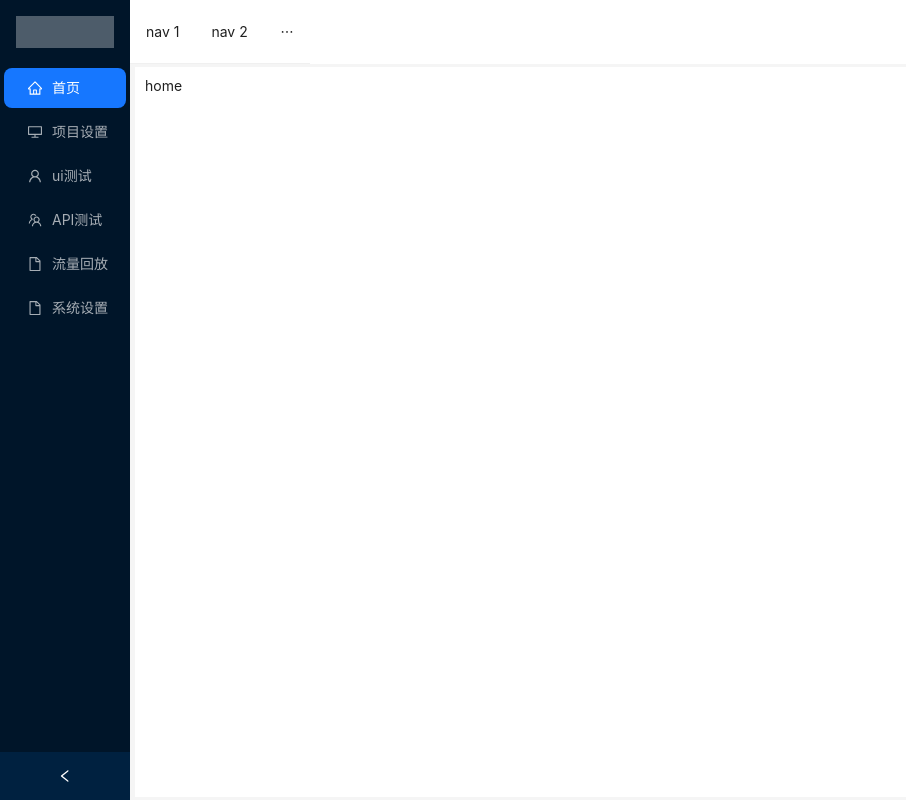
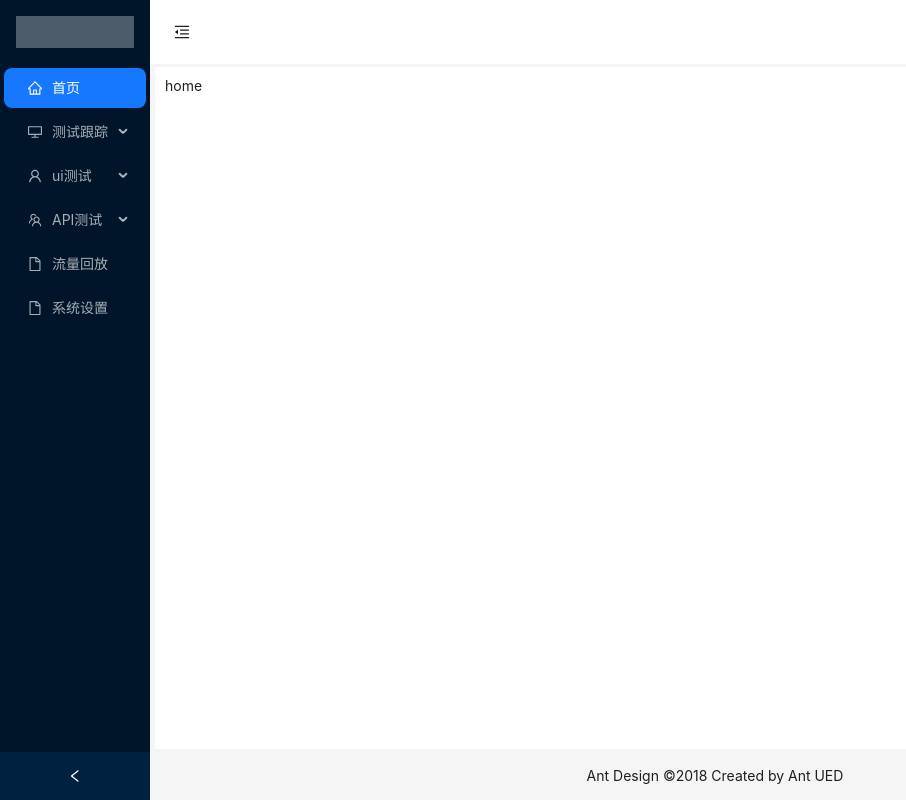
Before and after one commit to liang21/terminator_web, a React (Vite) app: page /home in a window 1280 px wide. Shown: the whole page, without its empty margins (0-906 px from the left). Built offline with nearby package versions, Linux system fonts and the light colour scheme.

Commit message:
feat: add 404 page

```diff
--- a/src/config/item.tsx
+++ b/src/config/item.tsx
@@ -15,9 +15,31 @@ const items: MenuItem[] = [
     icon: <HomeOutlined />,
   },
   {
-    label: "项目设置",
-    key: "/project",
+    label: "测试跟踪",
+    key: "/track",
     icon: <DesktopOutlined />,
+    children: [
+      {
+        label: "首页",
+        key: "/track/home",
+      },
+      {
+        label: "测试用例",
+        key: "/page3/page302",
+      },
+      {
+        label: "用例评审",
+        key: "/track/reviews",
+      },
+      {
+        label: "测试计划",
+        key: "/track/plans",
+      },
+      {
+        label: "测试报告",
+        key: "/track/reports",
+      },
+    ],
   },
   {
     label: "ui测试",
--- /dev/null
+++ b/src/pages/404/404.tsx
@@ -0,0 +1,18 @@
+import { Button, Result } from "antd";
+import { useNavigate } from "react-router-dom";
+
+export default function NotFound() {
+  const navigateTo = useNavigate();
+  return (
+    <Result
+      status="404"
+      title="404"
+      subTitle="Sorry, the page you visited does not exist."
+      extra={
+        <Button type="primary" onClick={() => navigateTo("/")}>
+          Back Home
+        </Button>
+      }
+    />
+  );
+}
--- a/src/pages/layout/index.tsx
+++ b/src/pages/layout/index.tsx
@@ -1,43 +1,13 @@
 import React, { useState } from "react";
-import type { MenuProps } from "antd";
-import {
-  UserOutlined,
-  LaptopOutlined,
-  NotificationOutlined,
-} from "@ant-design/icons";
-import { Layout, Menu, theme } from "antd";
+import { Button, Layout, Menu, theme } from "antd";
 import { Outlet, useLocation, useNavigate } from "react-router-dom";
+import { MenuFoldOutlined, MenuUnfoldOutlined } from "@ant-design/icons";
 import "./index.less";
 import items from "@/config/item";
+import { Footer } from "antd/es/layout/layout";
 const { Header, Sider, Content } = Layout;
-const items1: MenuProps["items"] = ["1", "2", "3"].map((key) => ({
-  key,
-  label: `nav ${key}`,
-}));
 
-const items2: MenuProps["items"] = [
-  UserOutlined,
-  LaptopOutlined,
-  NotificationOutlined,
-].map((icon, index) => {
-  const key = String(index + 1);
-
-  return {
-    key: `sub${key}`,
-    icon: React.createElement(icon),
-    label: `系统设置 ${key}`,
-
-    // children: new Array(4).fill(null).map((_, j) => {
-    //   const subKey = index * 4 + j + 1;
-    //   return {
-    //     key: subKey,
-    //     label: `option${subKey}`,
-    //   };
-    // }),
-  };
-});
-
-export default function Home() {
+export default function Index() {
   const [collapsed, setCollapsed] = useState(false);
   const {
     token: { colorBgContainer },
@@ -47,15 +17,34 @@ export default function Home() {
   const menuClick = (e: { key: string }) => {
     navigateTo(e.key);
   };
-  console.log(currentRoute);
+  let firstOpenKey: string = "";
+  // 在这里进行对比   find
+  function findKey(obj: { key: string }) {
+    return obj.key === currentRoute.pathname;
+  }
+  // 多对比的是多个children
+  for (let i = 0; i < items.length; i++) {
+    // 判断找到不到
+    if (
+      items[i]!["children"] &&
+      items[i]!["children"].length > 0 &&
+      items[i]!["children"].find(findKey)
+    ) {
+      firstOpenKey = items[i]!.key as string;
+      break;
+    }
+  }
+  const [openKeys, setOpenKeys] = useState([firstOpenKey]);
+  const handleOpenChange = (keys: string[]) => {
+    // 什么时候执行这个函数里面的代码？展开和回收某项菜单的时候执行这里的代码
+    // console.log(keys);  // keys是一个数组，记录了当前哪一项是展开的(用key开记录)
+    // 把这个数组修改成最后一项，因为只要一项是展开的，就是我刚刚点击的这一项
+    setOpenKeys([keys[keys.length - 1]]);
+    // console.log(keys);
+  };
   return (
     <Layout className="layout" style={{ minHeight: "100vh" }}>
-      <Sider
-        width={collapsed ? 10 : 130}
-        collapsible
-        collapsed={collapsed}
-        onClick={() => setCollapsed(!collapsed)}
-      >
+      <Sider width={collapsed ? 10 : 150} collapsible collapsed={collapsed}>
         <div className="logo" />
 
         <Menu
@@ -63,14 +52,11 @@ export default function Home() {
           mode="inline"
           defaultSelectedKeys={[currentRoute.pathname]}
           onClick={menuClick}
-          items={items.map((item) => {
-            const { key, label, icon } = item;
-            return {
-              label,
-              key,
-              icon,
-            };
-          })}
+          items={items}
+          // 某项菜单展开和回收的事件
+          onOpenChange={handleOpenChange}
+          // 当前菜单展开项的key数组
+          openKeys={openKeys}
         />
       </Sider>
       <Layout>
@@ -82,11 +68,15 @@ export default function Home() {
             background: colorBgContainer,
           }}
         >
-          <Menu
-            theme="light"
-            mode="horizontal"
-            defaultSelectedKeys={[currentRoute.pathname]}
-            items={items1}
+          <Button
+            type="text"
+            icon={collapsed ? <MenuUnfoldOutlined /> : <MenuFoldOutlined />}
+            onClick={() => setCollapsed(!collapsed)}
+            style={{
+              fontSize: "16px",
+              width: 64,
+              height: 64,
+            }}
           />
         </Header>
         <Layout>
@@ -100,6 +90,11 @@ export default function Home() {
           >
             <Outlet />
           </Content>
+          <Footer
+            style={{ textAlign: "center", padding: 0, lineHeight: "48px" }}
+          >
+            Ant Design ©2018 Created by Ant UED
+          </Footer>
         </Layout>
       </Layout>
     </Layout>
--- a/src/router/index.tsx
+++ b/src/router/index.tsx
@@ -7,6 +7,7 @@ import User from "@/pages/system/user";
 import Project from "@/pages/system/project";
 import Product from "@/pages/system/product";
 import Home from "@/pages/home";
+import NotFound from "@/pages/404/404";
 
 export interface IRouter {
   title?: string;
@@ -40,13 +41,49 @@ const routes: IRouter[] = [
         element: withLoading(<Home />),
       },
       {
-        path: "/user",
-        title: "用户管理",
-        key: "user",
+        path: "/project",
+        title: "测试跟踪",
+        key: "project",
         icon: <SettingOutlined />,
-        element: withLoading(<User />),
+        element: withLoading(<Project />),
+      },
+      {
+        path: "/api",
+        title: "接口测试",
+        key: "project",
+        icon: <SettingOutlined />,
+        element: withLoading(<Project />),
+      },
+      {
+        path: "/ui",
+        title: "ui测试",
+        key: "project",
+        icon: <SettingOutlined />,
+        element: withLoading(<Project />),
+      },
+      {
+        path: "/performance",
+        title: "性能测试",
+        key: "performance",
+        icon: <SettingOutlined />,
+        element: withLoading(<Project />),
+      },
+      {
+        path: "/settings",
+        title: "系统设置",
+        key: "settings",
+        icon: <SettingOutlined />,
+        element: withLoading(<Project />),
       },
     ],
+  },
+  {
+    path: "*",
+    element: <Navigate to="/404" />,
+  },
+  {
+    path: "/404",
+    element: withLoading(<NotFound />),
   },
 ];
 
```
